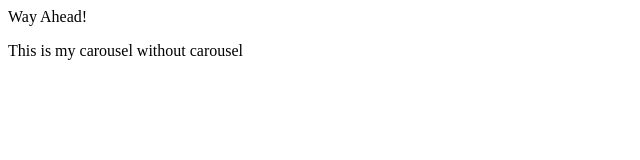
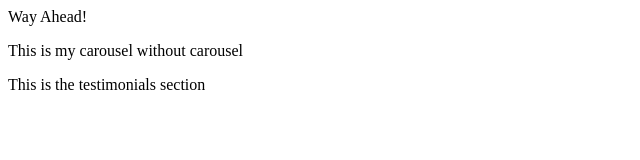
Before and after one commit to BBENJA50/gitdemodavid, a plain HTML site: page index.html in a window 1280 px wide. Shown: the whole page, without its empty margins (0-640 px from the left). Drawn offline with Linux system fonts and the light colour scheme.

Commit message:
added section testimonials

```diff
--- a/index.html
+++ b/index.html
@@ -15,6 +15,9 @@
 
 <!--BENJAMIN CAROUSEL-->
 <p>This is my carousel without carousel</p>
+<section id="testimonials">
+    <p>This is the testimonials section</p>
+</section>
 
 </body>
 </html>
```
